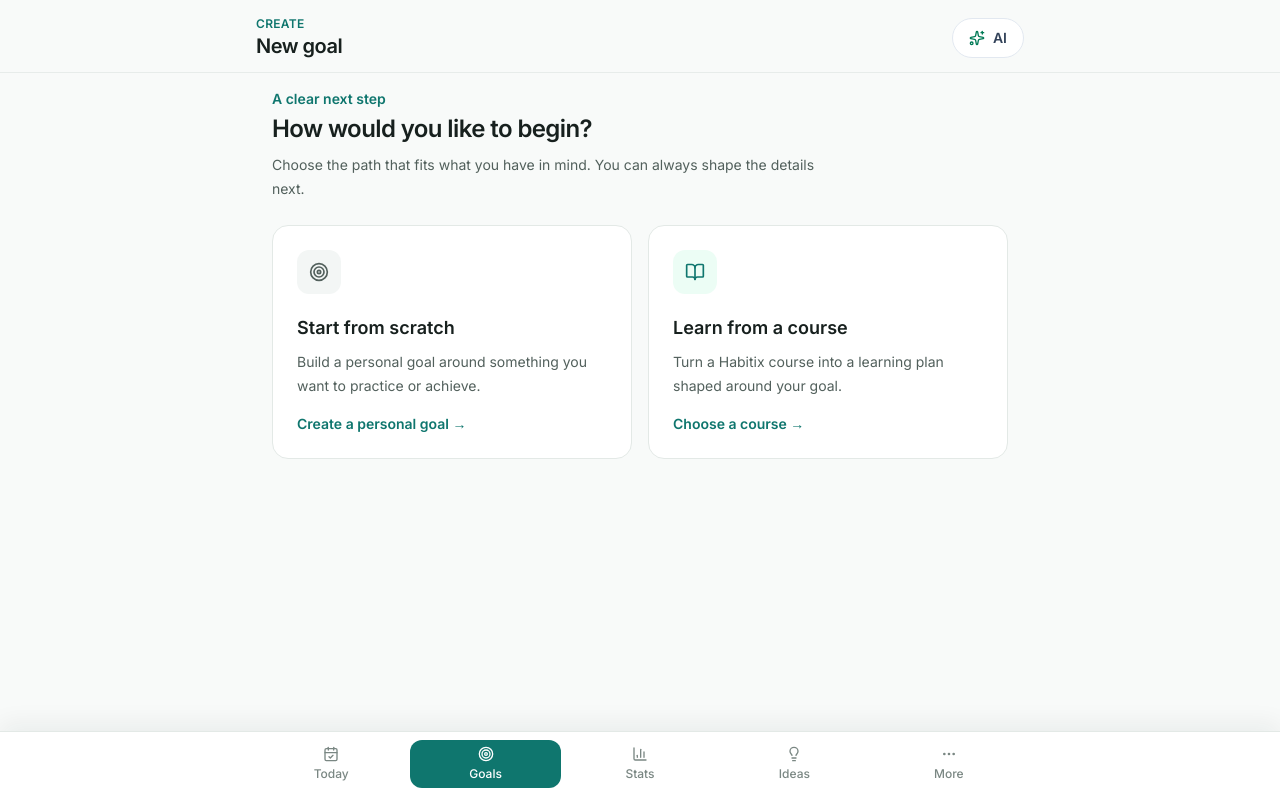
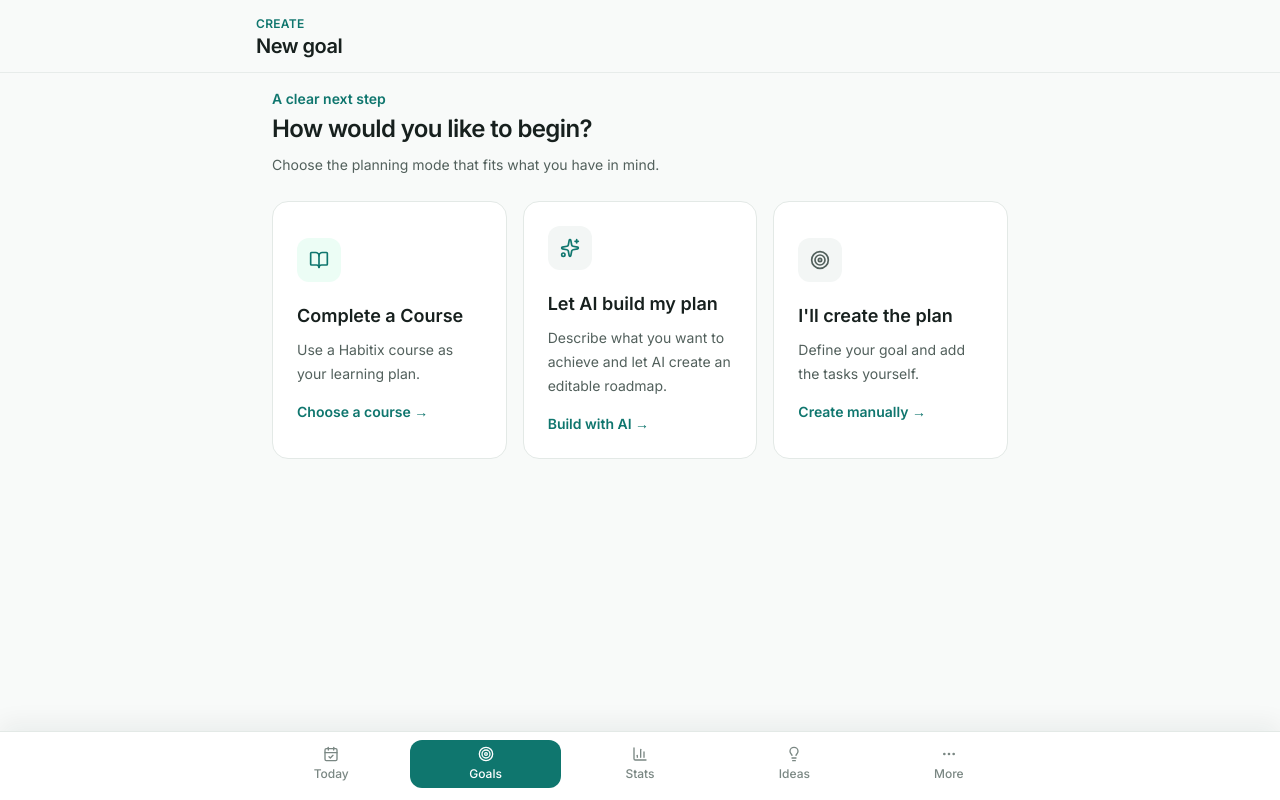
Before and after one commit to rj-Rajeev/habitix.in, a Next.js app: page /goals/new in a window 1280 px wide. Built offline with nearby package versions, Linux system fonts and the light colour scheme; no server answers; sample sign-in values are in the browser's storage.

Commit message:
feat(goals): add goal planning modes

```diff
--- a/src/app/(app)/goals/new/page.tsx
+++ b/src/app/(app)/goals/new/page.tsx
@@ -3,67 +3,33 @@
 import Link from "next/link";
 import { useRouter } from "next/navigation";
 import { ArrowLeft, BookOpen, Sparkles, Target } from "lucide-react";
+import { useState } from "react";
 import AppShell from "@/components/app/AppShell";
 import ManualGoalForm from "@/components/goals/ManualGoalForm";
 import CourseGoalWizard from "@/components/goals/CourseGoalWizard";
 import type { CreateGoalInput } from "@/modules/tasks/task.schemas";
-import { useState } from "react";
 
 export default function NewGoalPage() {
   const router = useRouter();
   const [flow, setFlow] = useState<"choice" | "manual" | "course">("choice");
-
   const createGoal = async (goalData: CreateGoalInput) => {
-    const res = await fetch("/api/v1/goals", {
-      method: "POST",
-      headers: { "Content-Type": "application/json" },
-      body: JSON.stringify(goalData),
-    });
-
+    const res = await fetch("/api/v1/goals", { method: "POST", headers: { "Content-Type": "application/json" }, body: JSON.stringify(goalData) });
     const json = await res.json().catch(() => ({}));
-    if (!res.ok) {
-      throw new Error(json?.message || json?.error || "Failed to create goal");
-    }
-
+    if (!res.ok) throw new Error(json?.message || json?.error || "Failed to create goal");
     const id = json?.data?.id ?? json?.id;
     if (!id) throw new Error("Missing goal id");
     router.push(`/dashboard/goals/${id}`);
   };
-
-  return (
-    <AppShell
-      eyebrow="Create"
-      title="New goal"
-      action={
-        <Link
-          href="/dashboard/goal-chat"
-          className="inline-flex h-10 items-center gap-2 rounded-full border border-slate-200 bg-white px-4 text-sm font-semibold text-slate-700"
-        >
-          <Sparkles className="h-4 w-4 text-emerald-700" />
-          AI
-        </Link>
-      }
-    >
-      {flow === "choice" && <section className="mx-auto max-w-3xl">
-        <div className="mb-6"><p className="text-sm font-semibold text-brand-primary">A clear next step</p><h2 className="mt-1 text-2xl font-semibold tracking-tight">How would you like to begin?</h2><p className="mt-2 max-w-xl text-sm leading-6 text-text-secondary">Choose the path that fits what you have in mind. You can always shape the details next.</p></div>
-        <div className="grid gap-4 sm:grid-cols-2">
-          <button type="button" onClick={() => setFlow("manual")} className="group min-h-48 rounded-2xl border border-border bg-surface p-6 text-left transition hover:border-brand-primary/50 hover:bg-surface-subtle focus-visible:outline-none focus-visible:ring-2 focus-visible:ring-brand-primary">
-            <span className="flex h-11 w-11 items-center justify-center rounded-xl bg-surface-subtle text-text-secondary"><Target className="h-5 w-5" /></span><span className="mt-5 block text-lg font-semibold text-text-primary">Start from scratch</span><span className="mt-2 block text-sm leading-6 text-text-secondary">Build a personal goal around something you want to practice or achieve.</span><span className="mt-4 block text-sm font-semibold text-brand-primary">Create a personal goal <span aria-hidden="true">→</span></span>
-          </button>
-          <button type="button" onClick={() => setFlow("course")} className="group min-h-48 rounded-2xl border border-border bg-surface p-6 text-left transition hover:border-brand-primary/50 hover:bg-surface-subtle focus-visible:outline-none focus-visible:ring-2 focus-visible:ring-brand-primary">
-            <span className="flex h-11 w-11 items-center justify-center rounded-xl bg-brand-primary-soft text-brand-primary"><BookOpen className="h-5 w-5" /></span><span className="mt-5 block text-lg font-semibold text-text-primary">Learn from a course</span><span className="mt-2 block text-sm leading-6 text-text-secondary">Turn a Habitix course into a learning plan shaped around your goal.</span><span className="mt-4 block text-sm font-semibold text-brand-primary">Choose a course <span aria-hidden="true">→</span></span>
-          </button>
-        </div>
-      </section>}
-
-      {flow === "manual" && <section className="mx-auto max-w-3xl">
-        <button type="button" onClick={() => setFlow("choice")} className="mb-4 inline-flex min-h-10 items-center gap-2 text-sm font-medium text-text-secondary hover:text-text-primary"><ArrowLeft className="h-4 w-4" /> Back to goal type</button>
-        <div className="rounded-3xl border border-slate-200 bg-white p-5 shadow-sm">
-          <ManualGoalForm onSubmit={createGoal} />
-        </div>
-      </section>}
-
-      {flow === "course" && <CourseGoalWizard onCancel={() => setFlow("choice")} />}
-    </AppShell>
-  );
+  return <AppShell eyebrow="Create" title="New goal">
+    {flow === "choice" && <section className="mx-auto max-w-5xl">
+      <div className="mb-6"><p className="text-sm font-semibold text-brand-primary">A clear next step</p><h2 className="mt-1 text-2xl font-semibold tracking-tight">How would you like to begin?</h2><p className="mt-2 max-w-xl text-sm leading-6 text-text-secondary">Choose the planning mode that fits what you have in mind.</p></div>
+      <div className="grid gap-4 md:grid-cols-3">
+        <button type="button" onClick={() => setFlow("course")} className="min-h-48 rounded-2xl border border-border bg-surface p-6 text-left hover:border-brand-primary/50 hover:bg-surface-subtle focus-visible:outline-none focus-visible:ring-2 focus-visible:ring-brand-primary"><span className="flex h-11 w-11 items-center justify-center rounded-xl bg-brand-primary-soft text-brand-primary"><BookOpen className="h-5 w-5" /></span><span className="mt-5 block text-lg font-semibold text-text-primary">Complete a Course</span><span className="mt-2 block text-sm leading-6 text-text-secondary">Use a Habitix course as your learning plan.</span><span className="mt-4 block text-sm font-semibold text-brand-primary">Choose a course →</span></button>
+        <Link href="/dashboard/goal-chat" className="min-h-48 rounded-2xl border border-border bg-surface p-6 hover:border-brand-primary/50 hover:bg-surface-subtle focus-visible:outline-none focus-visible:ring-2 focus-visible:ring-brand-primary"><span className="flex h-11 w-11 items-center justify-center rounded-xl bg-surface-subtle text-brand-primary"><Sparkles className="h-5 w-5" /></span><span className="mt-5 block text-lg font-semibold text-text-primary">Let AI build my plan</span><span className="mt-2 block text-sm leading-6 text-text-secondary">Describe what you want to achieve and let AI create an editable roadmap.</span><span className="mt-4 block text-sm font-semibold text-brand-primary">Build with AI →</span></Link>
+        <button type="button" onClick={() => setFlow("manual")} className="min-h-48 rounded-2xl border border-border bg-surface p-6 text-left hover:border-brand-primary/50 hover:bg-surface-subtle focus-visible:outline-none focus-visible:ring-2 focus-visible:ring-brand-primary"><span className="flex h-11 w-11 items-center justify-center rounded-xl bg-surface-subtle text-text-secondary"><Target className="h-5 w-5" /></span><span className="mt-5 block text-lg font-semibold text-text-primary">I&apos;ll create the plan</span><span className="mt-2 block text-sm leading-6 text-text-secondary">Define your goal and add the tasks yourself.</span><span className="mt-4 block text-sm font-semibold text-brand-primary">Create manually →</span></button>
+      </div>
+    </section>}
+    {flow === "manual" && <section className="mx-auto max-w-3xl"><button type="button" onClick={() => setFlow("choice")} className="mb-4 inline-flex min-h-10 items-center gap-2 text-sm font-medium text-text-secondary hover:text-text-primary"><ArrowLeft className="h-4 w-4" /> Back to goal type</button><div className="rounded-3xl border border-slate-200 bg-white p-5 shadow-sm"><ManualGoalForm onSubmit={createGoal} /></div></section>}
+    {flow === "course" && <CourseGoalWizard onCancel={() => setFlow("choice")} />}
+  </AppShell>;
 }
--- a/src/app/dashboard/goal-chat/page.tsx
+++ b/src/app/dashboard/goal-chat/page.tsx
@@ -167,6 +167,7 @@ export default function GoalChatPage() {
       });
 
       const fullGoal = {
+        planSource: "ai",
         title: goalData.title,
         description: "",
         hoursPerDay: goalData.hoursPerDay,
--- a/src/components/goals/CourseGoalWizard.tsx
+++ b/src/components/goals/CourseGoalWizard.tsx
@@ -212,6 +212,7 @@ export default function CourseGoalWizard({ onCancel }: { onCancel: () => void })
         method: "POST",
         headers: { "Content-Type": "application/json" },
         body: JSON.stringify({
+          planSource: "course",
           courseId: course._id,
           title: objective.trim(),
           objective: objective.trim(),
--- a/src/components/goals/ManualGoalForm.tsx
+++ b/src/components/goals/ManualGoalForm.tsx
@@ -61,6 +61,7 @@ export default function ManualGoalForm({
     setLoading(true);
     try {
       await onSubmit({
+        planSource: "manual",
         title,
         description: trimOrUndefined(form.description),
         targetDate: trimOrUndefined(form.targetDate),
--- a/src/modules/goals/goal.model.ts
+++ b/src/modules/goals/goal.model.ts
@@ -22,6 +22,7 @@ export interface IRoadmapDay {
 }
 
 export interface IGoal extends Document {
+  planSource: "course" | "ai" | "manual";
   userId: string;
   title: string;
   description?: string;
@@ -43,6 +44,7 @@ export interface IGoal extends Document {
 const GoalSchema = new Schema<IGoal>(
   {
     userId: { type: String, required: true, index: true },
+    planSource: { type: String, enum: ["course", "ai", "manual"], default: "manual", required: true },
     title: { type: String, required: true },
     description: String,
     targetDate: String,
--- a/src/modules/tasks/task.schemas.ts
+++ b/src/modules/tasks/task.schemas.ts
@@ -21,6 +21,7 @@ export const rescheduleTaskSchema = z.object({
 });
 
 export const createGoalSchema = z.object({
+  planSource: z.enum(["course", "ai", "manual"]).optional(),
   courseId: z.string().regex(/^[a-f\d]{24}$/i).optional(),
   title: z.string().min(1).max(200),
   description: z.string().max(2000).optional(),
@@ -47,6 +48,14 @@ export const createGoalSchema = z.object({
       })
     )
     .optional(),
+}).superRefine((value, context) => {
+  const source = value.planSource ?? (value.courseId ? "course" : "manual");
+  if (source === "course" && !value.courseId) {
+    context.addIssue({ code: z.ZodIssueCode.custom, path: ["courseId"], message: "Course goals require a courseId" });
+  }
+  if (source !== "course" && value.courseId) {
+    context.addIssue({ code: z.ZodIssueCode.custom, path: ["courseId"], message: `${source} goals cannot include a courseId` });
+  }
 });
 
 export const generateRoadmapSchema = z.object({
```
Also changed, not shown: src/modules/goals/goal.service.ts (+13 -3 lines).
